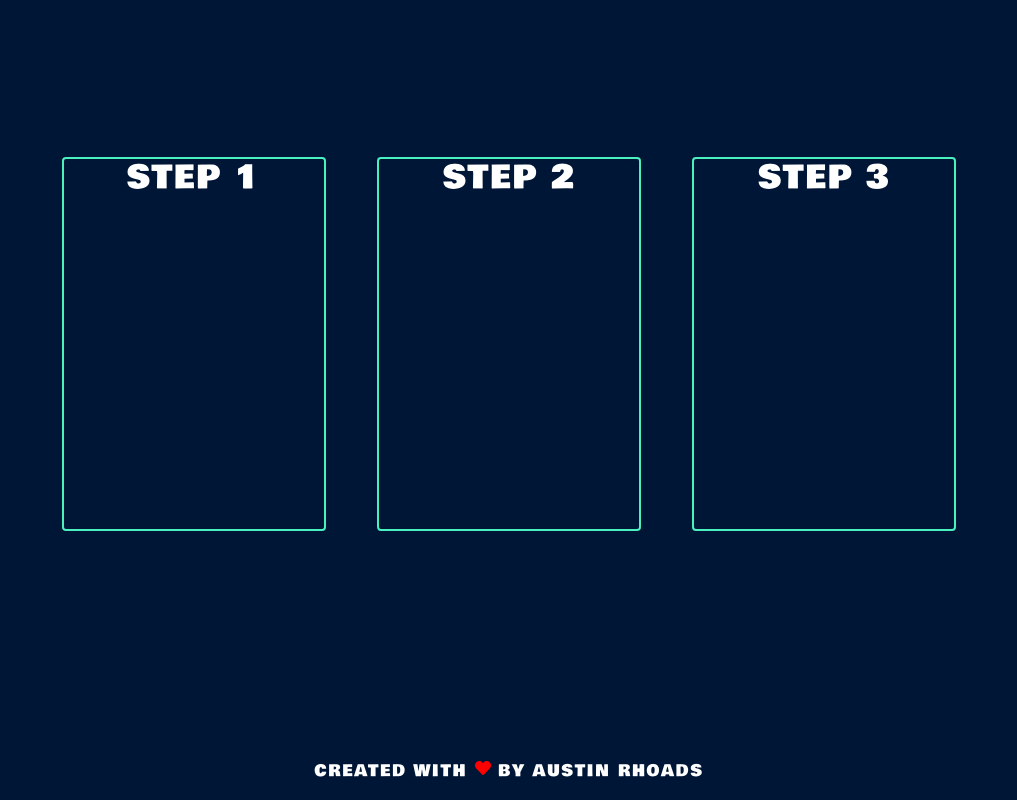
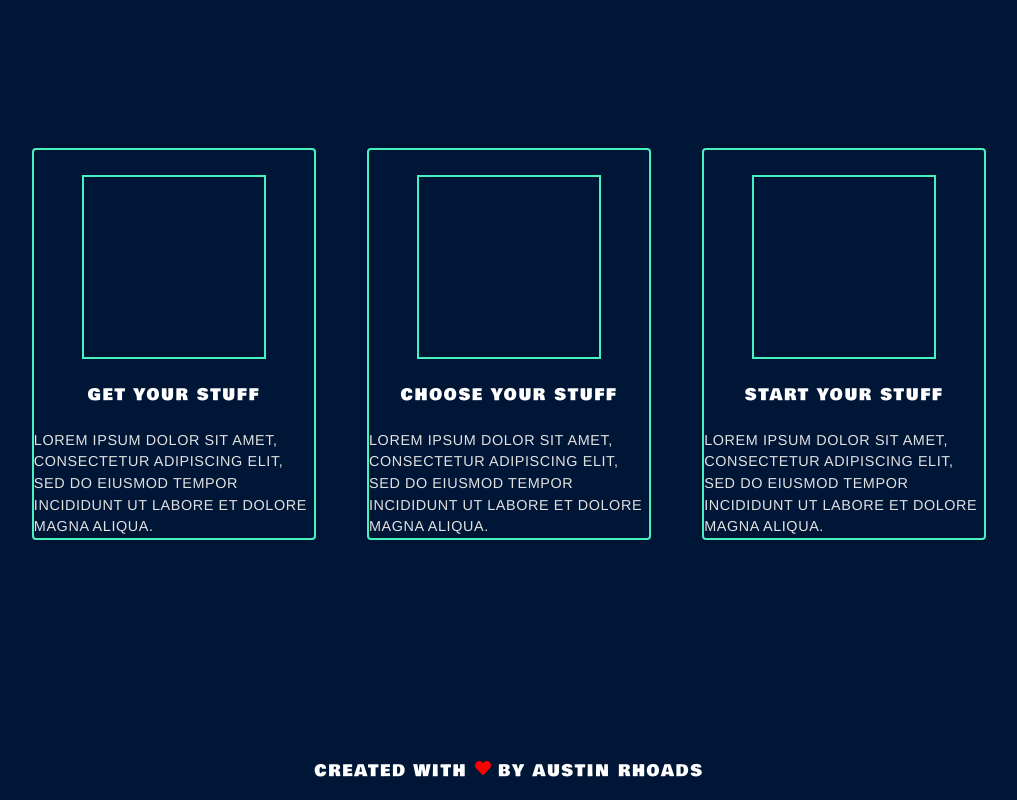
Before and after one commit to AustinRhoads/trivia-wizard, a React (Create React App) app: page / in a window 1280 px wide. Shown: the part 1125-1925 px from the top of the page, without its empty margins (131-1148 px from the left). Built offline with nearby package versions, Linux system fonts and the light colour scheme; no server answers.

Commit message:
placeholder content for home page

```diff
--- a/src/App.css
+++ b/src/App.css
@@ -207,12 +207,12 @@ body{
 }
 
 .step{
-  min-width: 260px;
+  min-width: 280px;
   width: 20vw;
 
-  height: 30vw;
+
   min-height: 300px;
-  max-height: 370px;
+
   border: 2px solid var(--theme-accent);
   margin: 2vw;
 
@@ -220,14 +220,32 @@ body{
 }
 
 .step-header{
-  margin-top: 9px;
-  font-size: 2em;
+
+  margin-bottom: 2vw;
+  font-size: 1em;
 
 }
 
 .step-image{
-  width: 80%;
-  max-height: 150px;
+width: 80%;
+ width: 180px;
+ height: 180px;
+ border: 2px solid var(--theme-accent);
+ margin: auto;
+ margin-top: 2vw;
+ margin-bottom: 2vw;
+
+}
+
+.step-text{
+
+  text-align: left;
+  color: #E2E2E2;
+  font-family: "Helvetica", Sans-serif;
+  font-size: 0.9rem;
+  font-weight: 400;
+  line-height: 1.5em;
+  letter-spacing: 0.6px;
 }
 
 
--- a/src/App.js
+++ b/src/App.js
@@ -123,7 +123,7 @@ useEffect(() => {
 
     <div id="top-nav">
 
-      <h1 id="app-banner"><a href="/">HOST TRIVIA KNIGHT</a></h1>
+      <h1 id="app-banner"><a href="/">HOST A TRIVIA NIGHT</a></h1>
       {render_account_div()}
 
     </div>
--- a/src/components/Home.js
+++ b/src/components/Home.js
@@ -73,16 +73,25 @@ const render_new_game_button = () => {
         <div id="homepage-how-to-steps">
 
             <div  className="step" id="step-one">
-                <div className="step-header">STEP 1</div>
+
+                <div className="step-image"></div>
+                <div className="step-header">Get your Stuff</div>
+                <div className="step-text">Lorem ipsum dolor sit amet, consectetur adipiscing elit, sed do eiusmod tempor incididunt ut labore et dolore magna aliqua.</div>
 
             </div>
 
             <div className="step"  id="step-two">
-                <div className="step-header">STEP 2</div>
+
+                <div className="step-image"></div>
+                <div className="step-header">Choose your stuff</div>
+                <div className="step-text">Lorem ipsum dolor sit amet, consectetur adipiscing elit, sed do eiusmod tempor incididunt ut labore et dolore magna aliqua.</div>
             </div>
 
             <div className="step"  id="step-three">
-                <div className="step-header">STEP 3</div>
+
+                <div className="step-image"></div>
+                <div className="step-header">Start your stuff</div>
+                <div className="step-text">Lorem ipsum dolor sit amet, consectetur adipiscing elit, sed do eiusmod tempor incididunt ut labore et dolore magna aliqua.</div>
             </div>
 
         </div>
```
